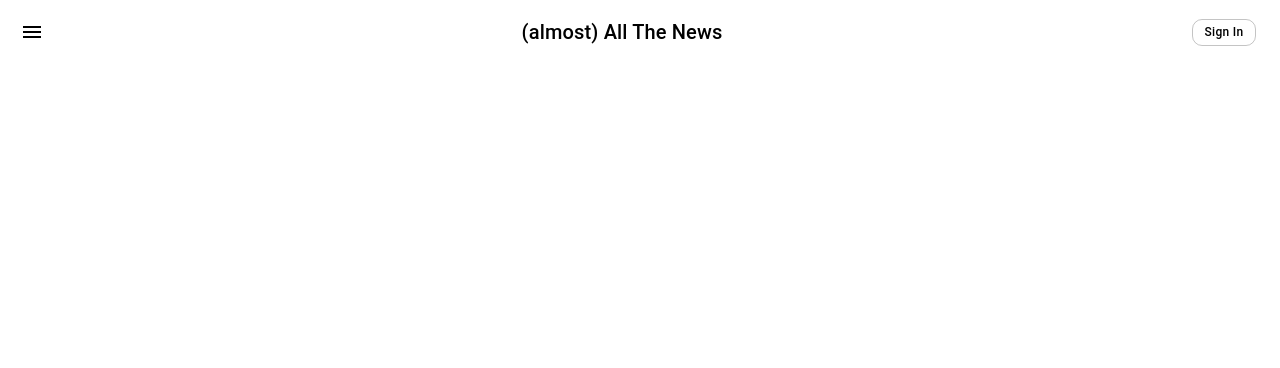
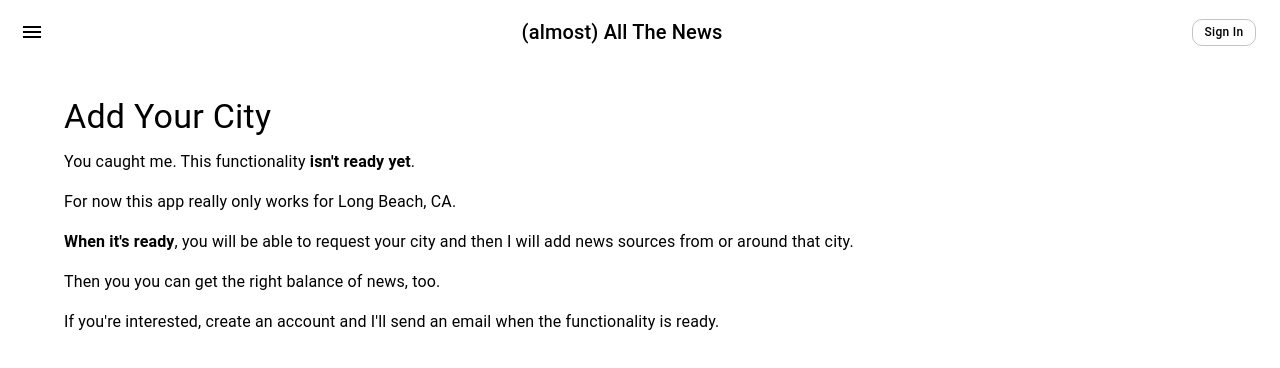
Before and after one commit to DanielDev200/news_agg, a React (Create React App) app in the folder frontend/: page /addyourcity in a window 1280 px wide. Shown: the top 368 px of the page. Built offline with nearby package versions, Linux system fonts and the light colour scheme; no server answers.

Commit message:
adding text to every application surface

```diff
--- a/frontend/src/App.js
+++ b/frontend/src/App.js
@@ -10,6 +10,9 @@ import { AdminForm } from './components/AdminForm';
 import { SignInPage } from './pages/SignInPage';
 import SignUpPage from './pages/SignUpPage';
 import { About } from './pages/About';
+import { AddYourCity } from './pages/AddYourCity';
+import { Stats } from './pages/Stats';
+import { Account } from './pages/Account';
 import ProtectedRoute from './utils/ProtectedRoute';
 
 function AppContent() {
@@ -83,6 +86,18 @@ function AppContent() {
           path="/about"
           element={<About />}
         />
+        <Route
+          path="/addyourcity"
+          element={<AddYourCity />}
+        />
+        <Route
+          path="/stats"
+          element={<Stats />}
+        />
+        <Route
+          path="/account"
+          element={<Account />}
+        />
       </Routes>
     </div>
   );
--- a/frontend/src/components/HeroSection.js
+++ b/frontend/src/components/HeroSection.js
@@ -4,6 +4,7 @@ import { fetchArticles, saveUserLocation } from '../api/api';
 import { useAuth } from '../context/AuthContext';
 import {HeroSectionInput} from './HeroSectionInput';
 import { emailRegexTest } from '../utils/functions';
+import { useNavigate } from 'react-router-dom';
 
 export function HeroSection({ setArticles, setArticleFetchMade }) {
   const [initialFetchMade, setInitialFetchMade] = useState(false);
@@ -15,6 +16,7 @@ export function HeroSection({ setArticles, setArticleFetchMade }) {
   const [email, setEmail] = useState('');
   const [emailError, setEmailError] = useState('');
   const { user, isAuthenticated, userLocation } = useAuth();
+  const navigate = useNavigate();
 
   useEffect(() => {
     if (isAuthenticated && userLocation && userLocation.city && userLocation.state && !initialFetchMade) {
@@ -83,6 +85,7 @@ export function HeroSection({ setArticles, setArticleFetchMade }) {
 
   const handleOptionClick = ({label, city, state}) => {
     if (label === "Get your city's local news") {
+      navigate("/addyourcity");
       return;
     }
 
--- a/frontend/src/pages/About.js
+++ b/frontend/src/pages/About.js
@@ -6,30 +6,33 @@ export function About() {
     <Container>
       <Box my={4}>
         <Typography variant="h3" component="h1" gutterBottom>
-          About
+          Stats
         </Typography>
         <Typography variant="body1" component="p" sx={{ marginBottom: 2 }}>
-          News aggregators are broken. They give too much news and not enough at the same time.
+          For those who've - made it here, wow. You really care.
         </Typography>
         <Typography variant="body1" component="p" sx={{ marginBottom: 2 }}>
-          They give too much because their infinite scroll goes on forever. Not enough because there's no local news.
+          I'm <a href="https://www.linkedin.com/in/dan-ser/">Daniel</a>. I'm building <b>(almost) All The News</b> because I want my own news aggregator and not one of my dev friends will build it for me. Some friends.
         </Typography>
         <Typography variant="body1" component="p" sx={{ marginBottom: 2 }}>
-          Almost All The News is a low-key aggregator that has two goals:
+          I want my news aggregator to do two things:
         </Typography>
         <List>
           <ListItem>
-            <ListItemText primary="Elevate local news" />
+            <ListItemText primary="elevate local news" />
           </ListItem>
           <ListItem>
-            <ListItemText primary='Provide just enough other news from varied sources to be "enough" for the day' />
+            <ListItemText primary="serve the right type of news so I don't have to read much more that day" />
           </ListItem>
         </List>
         <Typography variant="body1" component="p" sx={{ marginBottom: 2 }}>
-          We all get news from lots of places. There is no delusion that this will be anyone's sole source.
+          Even when AATN is fully complete I will for sure still read other news sources. BUT...at least I will know I also consumed the important stuff.
         </Typography>
         <Typography variant="body1" component="p" sx={{ marginBottom: 2 }}>
-          But if local news is easier to acsess, then more will be consumed. And, hopefully, that will help local newsrooms grow.
+          To get more on my approach to balanced news, see here -{`>`} <a href="/">AATN's approach to balance news</a>
+        </Typography>
+        <Typography variant="body1" component="p" sx={{ marginBottom: 2 }}>
+          If you have any questions please feel free to connect on LinkedIn and send them my way!
         </Typography>
       </Box>
     </Container>
--- /dev/null
+++ b/frontend/src/pages/Account.js
@@ -0,0 +1,22 @@
+import React from "react";
+import { Container, Typography, Box } from "@mui/material";
+
+export function Account() {
+  return (
+    <Container>
+      <Box my={4}>
+        <Typography variant="h3" component="h1" gutterBottom>
+          Account
+        </Typography>
+        <Typography variant="body1" component="p" sx={{ marginBottom: 2 }}>
+          Eventually you'll be able to change your passwrod and stuff like that from here.
+        </Typography>
+        <Typography variant="body1" component="p" sx={{ marginBottom: 2 }}>
+          But I haven't built any of that boring stuff yet.
+        </Typography>
+      </Box>
+    </Container>
+  );
+}
+
+export default Account;
--- /dev/null
+++ b/frontend/src/pages/AddYourCity.js
@@ -0,0 +1,31 @@
+import React from "react";
+import { Container, Typography, Box, List, ListItem, ListItemText } from "@mui/material";
+
+export function AddYourCity() {
+  return (
+    <Container>
+      <Box my={4}>
+        <Typography variant="h4" component="h1" gutterBottom>
+          Add Your City
+        </Typography>
+        <Typography variant="body1" component="p" sx={{ marginBottom: 2 }}>
+          You caught me. This functionality <b>isn't ready yet</b>.
+        </Typography>
+        <Typography variant="body1" component="p" sx={{ marginBottom: 2 }}>
+            For now this app really only works for Long Beach, CA.
+        </Typography>
+        <Typography variant="body1" component="p" sx={{ marginBottom: 2 }}>
+          <b>When it's ready</b>, you will be able to request your city and then I will add news sources from or around that city.
+        </Typography>
+        <Typography variant="body1" component="p" sx={{ marginBottom: 2 }}>
+          Then you you can get the right balance of news, too.
+        </Typography>
+        <Typography variant="body1" component="p" sx={{ marginBottom: 2 }}>
+          If you're interested, create an account and I'll send an email when the functionality is ready.
+        </Typography>
+      </Box>
+    </Container>
+  );
+}
+
+export default AddYourCity;
--- /dev/null
+++ b/frontend/src/pages/Stats.js
@@ -0,0 +1,25 @@
+import React from "react";
+import { Container, Typography, Box } from "@mui/material";
+
+export function Stats() {
+  return (
+    <Container>
+      <Box my={4}>
+        <Typography variant="h3" component="h1" gutterBottom>
+          Stats
+        </Typography>
+        <Typography variant="body1" component="p" sx={{ marginBottom: 2 }}>
+          I'm not quite sure what to do with this yet.
+        </Typography>
+        <Typography variant="body1" component="p" sx={{ marginBottom: 2 }}>
+          In time I'd like to highlight how many local news articles you've ready, your most read local sources, etc.
+        </Typography>
+        <Typography variant="body1" component="p" sx={{ marginBottom: 2 }}>
+          If you're interested, create an account and I'll send an email when the functionality is ready.
+        </Typography>
+      </Box>
+    </Container>
+  );
+}
+
+export default Stats;
```
